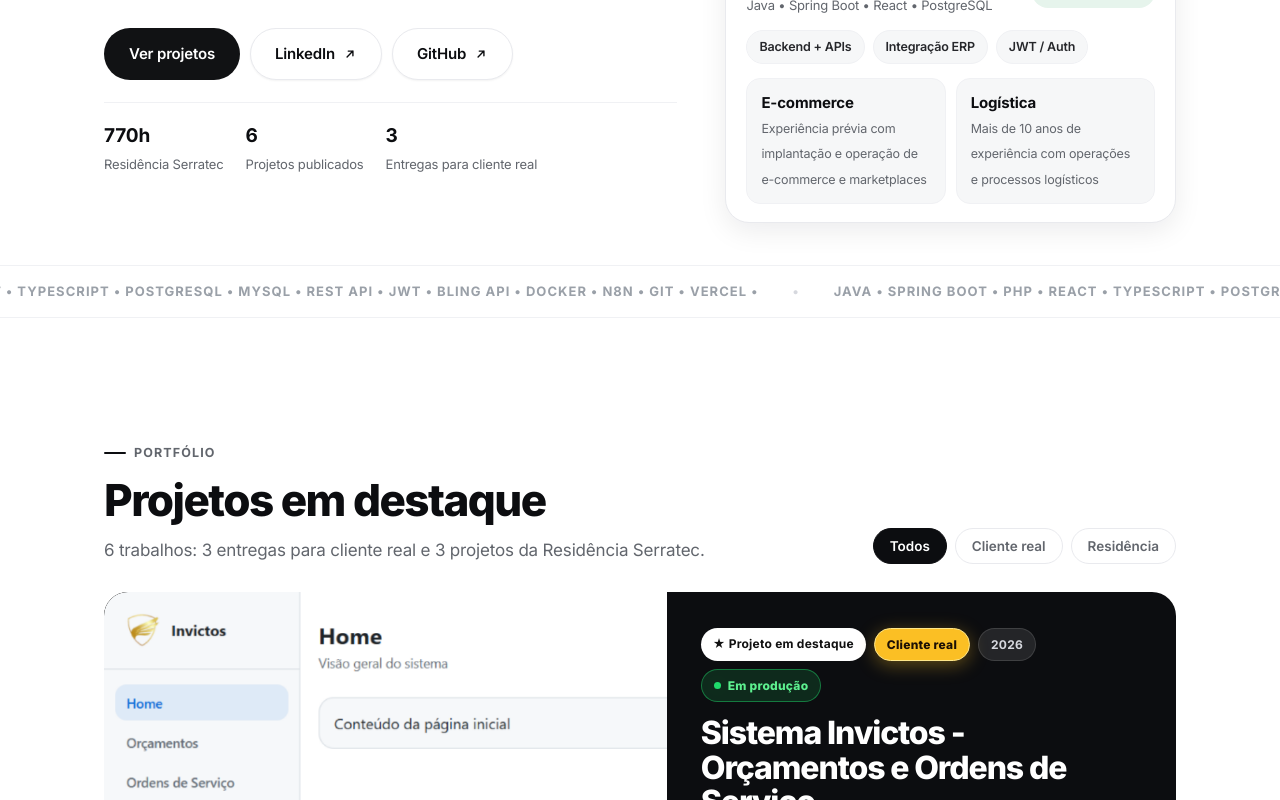
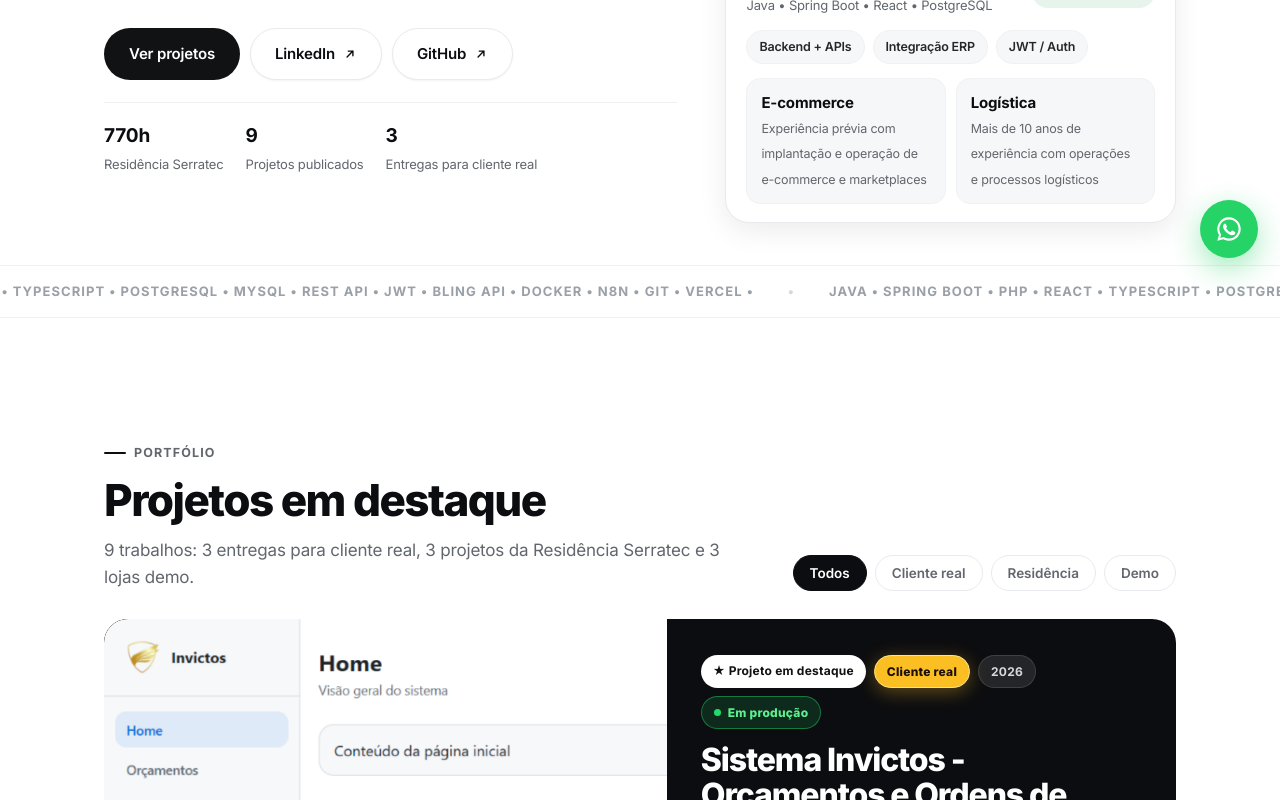
Before and after one commit to elionardosantos/portfolio, a React (Vite) app: page / in a window 1280 px wide. Shown: the part 520-1320 px from the top of the page. Built offline with nearby package versions, Linux system fonts and the light colour scheme.

Commit message:
feat: adiciona lojas demo Nuvemshop e contato via WhatsApp
Adiciona 3 projetos demo (TechBox, TheWall, Amorosa Fashion) com filtro Demo, pills demo/e-commerce e atualiza contadores. Adiciona CTA de WhatsApp na secao de contato e botao flutuante. Ajusta periodo do freelance para 2026.

```diff
--- a/src/App.css
+++ b/src/App.css
@@ -114,10 +114,12 @@
 .pill-client { background: #fff; color: #111; }
 .pill-real { background: #fbbf24; color: #1c1005; border: 1px solid #fde68a; font-weight: 800; box-shadow: 0 4px 18px rgba(251, 191, 36, .35); }
 .pill-res { background: rgba(255,255,255,.14); color: #fff; border: 1px solid rgba(255,255,255,.18); }
+.pill-demo { background: rgba(192,132,252,.16); color: #d8b4fe; border: 1px solid rgba(192,132,252,.5); font-weight: 800; }
 .pill-soft { background: rgba(255,255,255,.1); color: #d6d8de; border: 1px solid rgba(255,255,255,.12); }
 .pill-prod { background: rgba(31,219,107,.14); color: #5df08f; border: 1px solid rgba(31,219,107,.45); display: inline-flex; align-items: center; gap: 7px; font-weight: 800; }
 .prod-dot { width: 7px; height: 7px; border-radius: 50%; background: #1fdb6b; box-shadow: 0 0 0 3px rgba(31,219,107,.2); animation: blink 2s infinite; }
 .pill-team { background: rgba(96,165,250,.15); color: #93c5fd; border: 1px solid rgba(96,165,250,.45); display: inline-flex; align-items: center; gap: 7px; font-weight: 800; }
+.pill-ecom { background: rgba(45,212,191,.14); color: #5eead4; border: 1px solid rgba(45,212,191,.45); font-weight: 800; }
 .featured-body h3 { font-size: clamp(24px,3vw,32px); font-weight: 780; margin-bottom: 10px; }
 .featured-body p { color: #b9bdc5; font-size: 15.5px; margin-bottom: 18px; }
 .feat-list { display: grid; gap: 8px; margin-bottom: 20px; }
@@ -148,10 +150,12 @@
 .featured-light .btn-ghost { color: var(--ink); border-color: var(--line); }
 .featured-light .btn-ghost:hover { border-color: var(--ink); }
 .featured-light .pill-res { background: var(--accent-soft); color: var(--accent); border-color: #cfe2fb; }
+.featured-light .pill-demo { background: #f5edff; color: #7c3aed; border-color: #ddd0fa; }
 .featured-light .pill-soft { background: var(--bg-soft); color: var(--muted); border-color: var(--line-soft); }
 .featured-light .pill-prod { background: var(--green-bg); color: var(--green); border-color: #bfe6cd; }
 .featured-light .pill-prod .prod-dot { box-shadow: 0 0 0 3px rgba(26,158,75,.15); }
 .featured-light .pill-team { background: #eef4ff; color: #0a66c2; border-color: #cfe2fb; }
+.featured-light .pill-ecom { background: #ecfdf9; color: #0f766e; border-color: #b8ece2; }
 
 .chips { display: flex; flex-wrap: wrap; gap: 7px; margin: 12px 0 14px; }
 .chips span { font-size: 12px; font-weight: 600; background: var(--bg-soft); border: 1px solid var(--line-soft); padding: 5px 10px; border-radius: var(--radius-pill); color: var(--ink-2); }
@@ -212,8 +216,18 @@ footer { border-top: 1px solid var(--line-soft); padding: 26px 0 30px; backgroun
 .foot nav a { font-size: 13.5px; font-weight: 600; color: var(--muted); text-decoration: none; }
 .foot nav a:hover { color: var(--ink); }
 
-/* ================= MODAL ================= */
-.overlay { position: fixed; inset: 0; z-index: 100; background: rgba(10,11,14,.6); backdrop-filter: blur(8px); display: grid; place-items: center; padding: 20px; animation: fade .25s ease; }
+/* ================= WHATSAPP FLOAT ================= */
+.wa-float {
+  position: fixed; right: 22px; bottom: 22px; z-index: 80;
+  width: 58px; height: 58px; border-radius: 50%;
+  background: #25d366; color: #fff;
+  display: grid; place-items: center;
+  box-shadow: 0 10px 30px rgba(37,211,102,.45);
+  transition: transform .2s ease, box-shadow .2s ease;
+}
+.wa-float:hover { transform: translateY(-3px) scale(1.04); box-shadow: 0 14px 36px rgba(37,211,102,.55); }
+
+/* ================= MODAL ================= */.overlay { position: fixed; inset: 0; z-index: 100; background: rgba(10,11,14,.6); backdrop-filter: blur(8px); display: grid; place-items: center; padding: 20px; animation: fade .25s ease; }
 @keyframes fade { from { opacity: 0; } to { opacity: 1; } }
 .modal { width: min(1040px, calc(100vw - 32px)); max-height: 92vh; background: #fff; border-radius: 20px; overflow: hidden; display: flex; flex-direction: column; animation: pop .32s cubic-bezier(.16,1,.3,1); }
 .modal.narrow { width: min(820px, calc(100vw - 32px)); }
--- a/src/App.tsx
+++ b/src/App.tsx
@@ -8,6 +8,9 @@ import printSistemaJava from './assets/print-sistema-invictos-java-react.png'
 import printRecomendacoes from './assets/print-sistema-recomendacoes-zeiss.png'
 import printSistemaPhp from './assets/print-sistema-invictos-php.png'
 import printLastClue from './assets/print-the-last-clue.png'
+import printTechbox from './assets/electronics-store-print.png'
+import printTheWall from './assets/theWall4-print.png'
+import printAmorosa from './assets/amorosa-fashion.png'
 
 /* ============ DATA ============ */
 
@@ -21,9 +24,13 @@ const LINKS = {
   iaVideo: 'https://www.youtube.com/watch?v=eHMcwWnN_n0&t=963s',
   lastClue: 'https://lnkd.in/dw6jEuvV',
   weather: 'https://lnkd.in/dXT_G6KX',
+  techbox: 'https://lojatechbox.lojavirtualnuvem.com.br/',
+  thewall: 'https://thewall4.lojavirtualnuvem.com.br/',
+  amorosa: 'https://amorosafashion.lojavirtualnuvem.com.br/',
+  whatsapp: 'https://wa.me/5521985926004?text=Ol%C3%A1%20Elionardo!%20Vi%20seu%20portfolio%20e%20gostaria%20de%20conversar',
 }
 
-type Kind = 'Cliente real' | 'Residência'
+type Kind = 'Cliente real' | 'Residência' | 'Demo'
 
 type Project = {
   title: string
@@ -32,6 +39,7 @@ type Project = {
   description: string
   inProduction?: boolean
   teamProject?: boolean
+  ecommerce?: boolean
   bullets?: string[]
   stack: string[]
   image?: string
@@ -128,6 +136,42 @@ const PROJECTS: Project[] = [
     image: printSiteInvictos,
     demo: LINKS.invictosSite,
     demoLabel: 'Visitar site',
+  },
+  {
+    title: 'TechBox — Loja de eletrônicos',
+    kind: 'Demo',
+    year: '2026',
+    ecommerce: true,
+    description:
+      'Loja demo de eletrônicos desenvolvida por mim na plataforma Nuvemshop, com catálogo, checkout e gestão de pedidos. Apesar de ser demonstração, é 100% funcional.',
+      stack: ['Nuvemshop', 'E-commerce', 'Configuração de loja', 'Pagamentos', 'Envios', 'Marketplaces',  'ERPs'],
+      image: printTechbox,
+    demo: LINKS.techbox,
+    demoLabel: 'Visitar loja',
+  },
+  {
+    title: 'The Wall — Moda e vestuário',
+    kind: 'Demo',
+    year: '2026',
+    ecommerce: true,
+    description:
+      'Loja demo de moda e vestuário desenvolvida por mim na plataforma Nuvemshop, com vitrine, catálogo e checkout configurados. Apesar de ser demonstração, é 100% funcional.',
+    stack: ['Nuvemshop', 'E-commerce', 'Configuração de loja', 'Pagamentos', 'Envios', 'Marketplaces',  'ERPs'],
+    image: printTheWall,
+    demo: LINKS.thewall,
+    demoLabel: 'Visitar loja',
+  },
+  {
+    title: 'Amorosa Fashion — Moda e vestuário',
+    kind: 'Demo',
+    year: '2026',
+    ecommerce: true,
+    description:
+      'Loja demo de moda feminina desenvolvida por mim na plataforma Nuvemshop, com vitrine, catálogo e checkout configurados. Apesar de ser demonstração, é 100% funcional.',
+    stack: ['Nuvemshop', 'E-commerce', 'Configuração de loja', 'Pagamentos', 'Envios', 'Marketplaces',  'ERPs'],
+    image: printAmorosa,
+    demo: LINKS.amorosa,
+    demoLabel: 'Visitar loja',
   },
 ]
 
@@ -296,7 +340,7 @@ function Hero() {
           </div>
           <dl className="hero-meta rv">
             <div><dt className="sr-only">Formação</dt><dd><strong>770h</strong><span>Residência Serratec</span></dd></div>
-            <div><dt className="sr-only">Projetos</dt><dd><strong>6</strong><span>Projetos publicados</span></dd></div>
+            <div><dt className="sr-only">Projetos</dt><dd><strong>9</strong><span>Projetos publicados</span></dd></div>
             <div><dt className="sr-only">Clientes</dt><dd><strong>3</strong><span>Entregas para cliente real</span></dd></div>
           </dl>
         </div>
@@ -352,10 +396,11 @@ function FeaturedRow({ p, isMain = false, onPlay }: { p: Project; isMain?: boole
       <div className="featured-body">
         <div className="pill-row">
           {isMain && <span className="pill pill-client">★ Projeto em destaque</span>}
-          <span className={p.kind === 'Cliente real' ? 'pill pill-real' : 'pill pill-res'}>{p.kind}</span>
+          <span className={p.kind === 'Cliente real' ? 'pill pill-real' : p.kind === 'Demo' ? 'pill pill-demo' : 'pill pill-res'}>{p.kind}</span>
           <span className="pill pill-soft">{p.year}</span>
           {p.inProduction && <span className="pill pill-prod"><i className="prod-dot" />Em produção</span>}
           {p.teamProject && <span className="pill pill-team">Desenvolvido em equipe</span>}
+          {p.ecommerce && <span className="pill pill-ecom">E-commerce</span>}
         </div>
         <h3>{p.title}</h3>
         <p>{p.description}</p>
@@ -421,10 +466,10 @@ function ProjectsSection() {
         <div className="sec-head">
           <div>
             <h2 className="h2 rv">Projetos em destaque</h2>
-            <p className="lead rv">6 trabalhos: 3 entregas para cliente real e 3 projetos da Residência Serratec.</p>
+            <p className="lead rv">9 trabalhos: 3 entregas para cliente real, 3 projetos da Residência Serratec e 3 lojas demo.</p>
           </div>
           <div className="filters rv" role="group" aria-label="Filtrar projetos">
-            {(['Todos', 'Cliente real', 'Residência'] as const).map((f) => (
+            {(['Todos', 'Cliente real', 'Residência', 'Demo'] as const).map((f) => (
               <button key={f} type="button" className={`filter${filter === f ? ' active' : ''}`} onClick={() => setFilter(f)} aria-pressed={filter === f}>
                 {f}
               </button>
@@ -465,7 +510,7 @@ function AboutStack() {
             <div className="tl">
               <span className="tl-icon" aria-hidden="true">▣</span>
               <div>
-                <small>2024 — ATUAL • FREELANCE</small>
+                <small>2026 • FREELANCE</small>
                 <strong>Desenvolvedor Full Stack - Invictos Portas</strong>
                 <span>Java • Spring Boot • Spring Security • JWT • React • TypeScript • PostgreSQL • APIs REST • GitHub • Bling API </span>
               </div>
@@ -544,7 +589,8 @@ function Contact() {
           <h2>Vamos conversar?</h2>
           <p>Sou desenvolvedor Full Stack Júnior com foco em backend Java. Busco oportunidades remotas ou híbridas — respondo rapidamente no LinkedIn.</p>
           <div className="cta-row">
-            <a href={LINKS.linkedin} target="_blank" rel="noreferrer" className="btn btn-white">LinkedIn <Arrow /></a>
+            <a href={LINKS.whatsapp} target="_blank" rel="noreferrer" className="btn btn-white">WhatsApp <Arrow /></a>
+            <a href={LINKS.linkedin} target="_blank" rel="noreferrer" className="btn btn-ghost">LinkedIn <Arrow /></a>
             <a href={LINKS.github} target="_blank" rel="noreferrer" className="btn btn-ghost">GitHub <Arrow /></a>
           </div>
           <p className="cta-note mono">Magé • RJ • Java • Spring Boot • React • PostgreSQL</p>
@@ -578,6 +624,17 @@ export default function App() {
           </nav>
         </div>
       </footer>
+      <a
+        href={LINKS.whatsapp}
+        target="_blank"
+        rel="noreferrer"
+        className="wa-float"
+        aria-label="Conversar no WhatsApp"
+      >
+        <svg width="28" height="28" viewBox="0 0 24 24" fill="currentColor" aria-hidden="true">
+          <path d="M12 2a10 10 0 0 0-8.6 15.1L2 22l5.1-1.3A10 10 0 1 0 12 2zm0 18.2a8.2 8.2 0 0 1-4.2-1.1l-.3-.2-3 .8.8-2.9-.2-.3A8.2 8.2 0 1 1 12 20.2zm4.6-6.1c-.3-.1-1.5-.7-1.7-.8-.2-.1-.4-.1-.6.1-.2.3-.6.8-.8 1-.1.2-.3.2-.5.1a6.7 6.7 0 0 1-3.3-2.9c-.3-.4 0-.5.1-.7l.4-.5c.1-.2.1-.4 0-.5l-.8-1.9c-.2-.5-.4-.4-.6-.4h-.5c-.2 0-.5.1-.7.3-.9.9-1.1 2.2-.2 3.9 1 1.9 2.7 3.7 4.7 4.7 1.7.9 2.5.9 3.4.7.5-.1 1.5-.6 1.7-1.2.2-.6.2-1.1.1-1.2 0-.1-.2-.1-.5-.2z" />
+        </svg>
+      </a>
     </>
   )
 }
```
